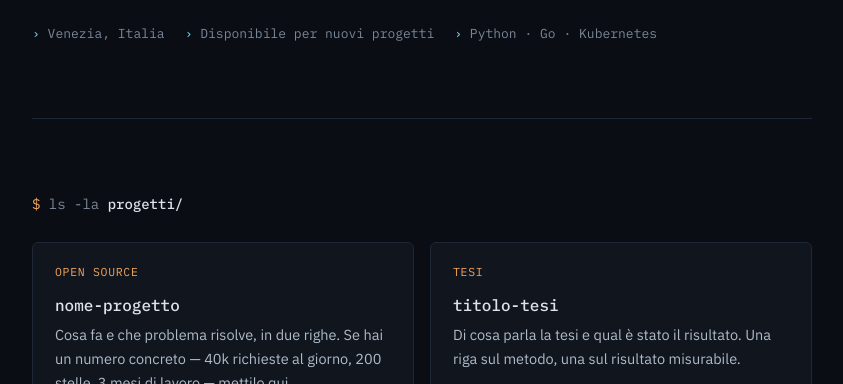
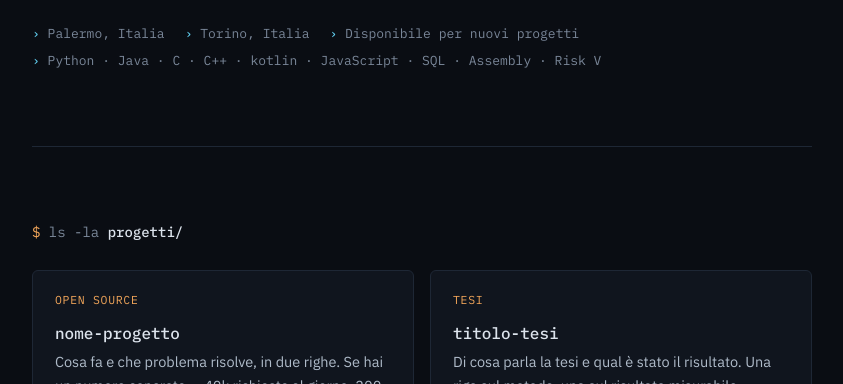
Before and after one commit to Andrymar02/Andrymar02.github.io, a plain HTML site: page index.html in a window 1280 px wide. Shown: the part 360-744 px from the top of the page, without its empty margins (218-1061 px from the left). Drawn offline with Linux system fonts and the light colour scheme.

Commit message:
Update location and skills in index.html

```diff
--- a/index.html
+++ b/index.html
@@ -174,9 +174,10 @@
     <!-- MODIFICA: due righe su chi sei e cosa fai davvero. Evita "appassionato di tecnologia". -->
     <p>Ingegnere informatico. Lavoro su backend e sistemi distribuiti: API, code di messaggi, tutto quello che deve restare in piedi anche quando il traffico raddoppia. Mi interessa il punto in cui il codice incontra l'infrastruttura.</p>
     <div class="meta">
-      <span>Venezia, Italia</span>
+      <span>Palermo, Italia</span>
+      <span>Torino, Italia</span>
       <span>Disponibile per nuovi progetti</span>
-      <span>Python · Go · Kubernetes</span>
+      <span>Python · Java · C · C++ · kotlin · JavaScript · SQL · Assembly · Risk V</span>
     </div>
   </section>
 
```
